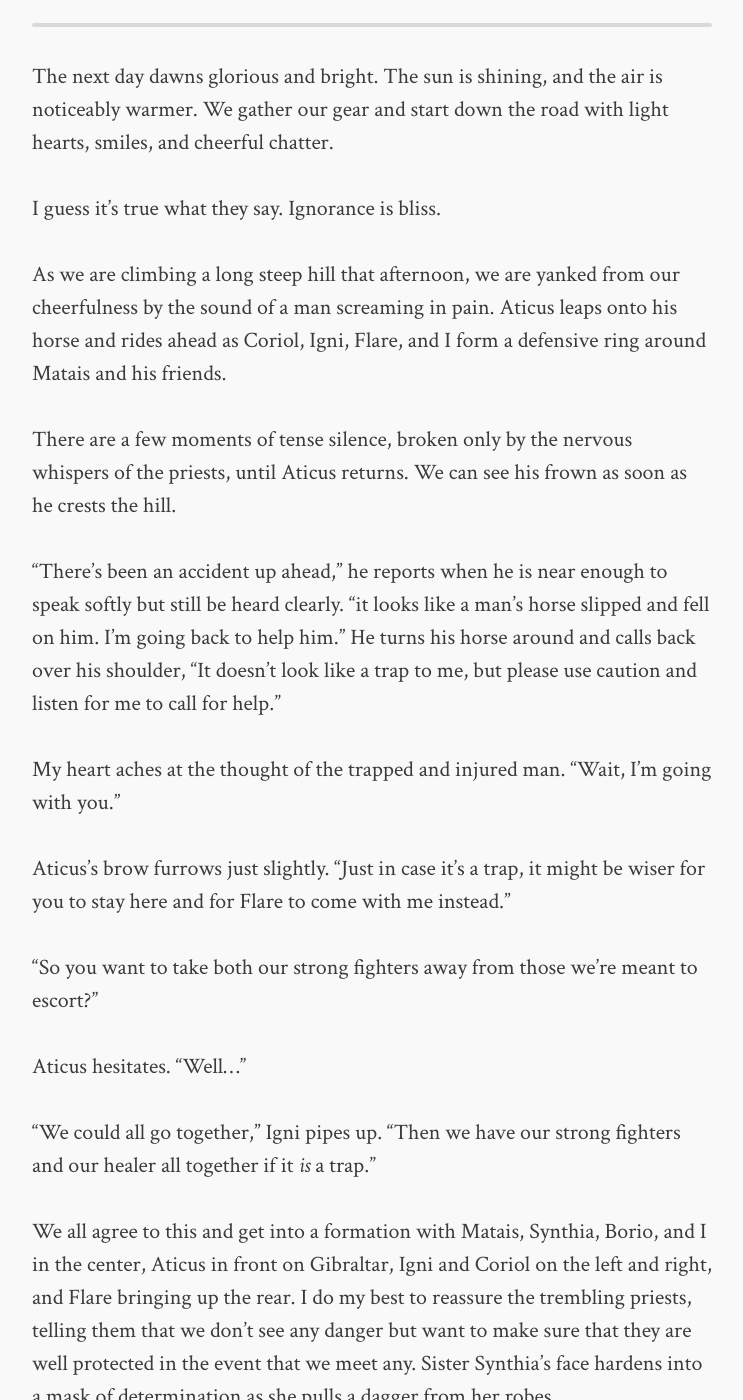
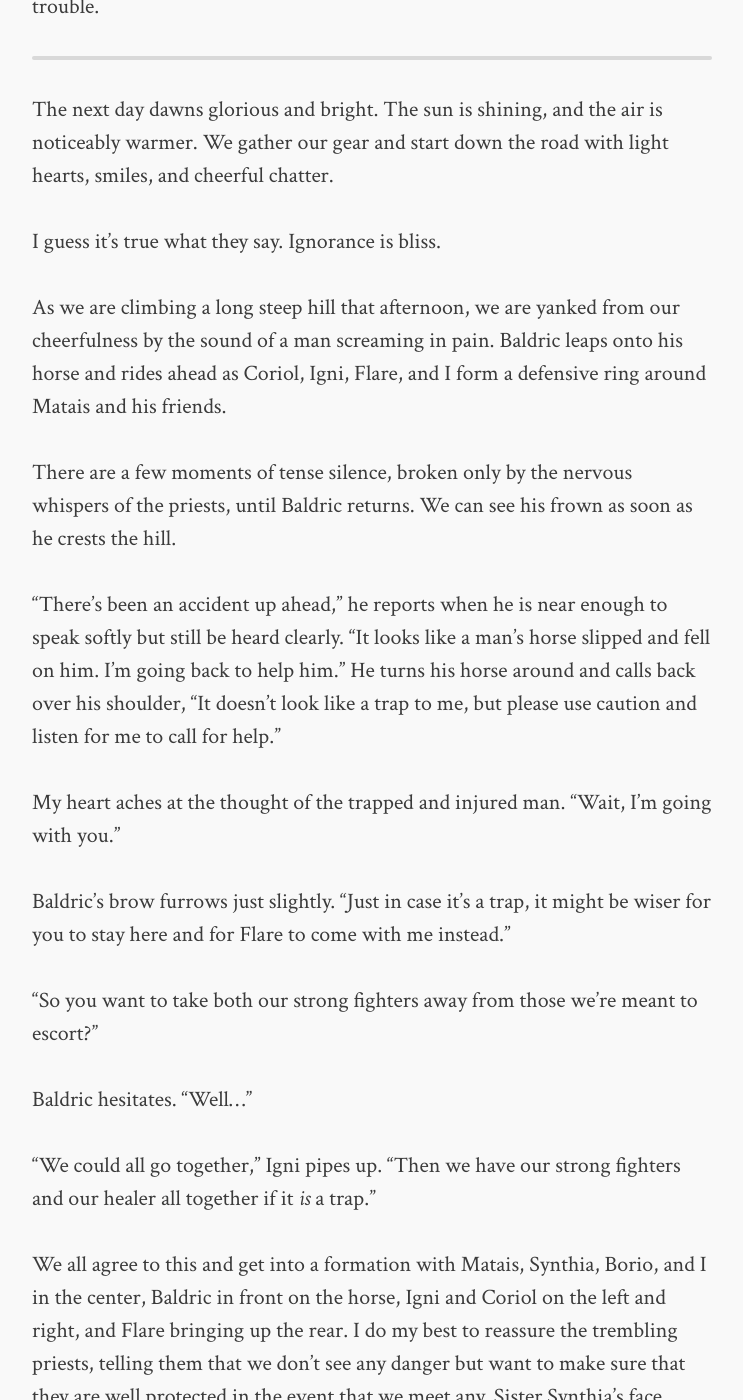
Before and after one commit to voidnologo/symbaroum, a Jekyll site: the page built from _posts/2024-01-10-touched-by-an-angel.md, in a window 1280 px wide and 1400 px high, scrolled down 3763 px. Shown: the whole window, without its empty margins (268-1011 px from the left). Built offline with Jekyll 4.4.1, drawn with Linux system fonts in a browser that asks for light colours; comment, search, counter and statistics services are not loaded; some of the changed text lies outside the part shown.

Commit message:
character assassination (not really)

```diff
--- a/_posts/2024-01-10-touched-by-an-angel.md
+++ b/_posts/2024-01-10-touched-by-an-angel.md
@@ -14,21 +14,22 @@ When we meet in the lobby of the inn, Igni's cheeks redden as he mutters, "I,
 uh, I have a breakfast date with Alessina, I'll meet you guys in a bit if
 that works?"
 
-"Tell Alessina we say hi!" Aticus calls, but I'm already pushing him out the
+"Tell Alessina we say hi!" Baldric calls, but I'm already pushing him out the
 door.
 
 ---
 
 "I'm just saying, this would all go a lot faster if you all got horses."
 
-I turn from the fur-lined cloaks I'm inspecting to raise my eyebrows at Aticus.
+I turn from the fur-lined cloaks I'm inspecting to raise my eyebrows at Baldric.
 "I don't want a horse. I happen to remember an incident with your horse and the
 wall of Vearra's Outpost. That was enough to make me swear off the creatures
 forever."
 
 "It all worked out just fine, we got him down!"
 
-Coriol doesn't offer his opinion, but I can hear him chuckling.
+Coriol doesn't offer his opinion, but I can feel pure frustration radiating from
+him a few paces behind me.
 
 At that moment, I hear a familiar clanking of armor and turn to see Flare and
 Igni making their way towards us through the meager crowds. Flare doesn't
@@ -76,11 +77,11 @@ vapor, the snow carried in on their feeting melting quickly from the heat
 eminating from Flare. When the travelers return to us, I note immediately the
 newness of their gear and the lack of any survival equipment.
 
-As we leave the inn, I can faintly hear Aticus and Igni bickering about horses,
+As we leave the inn, I can faintly hear Baldric and Igni bickering about horses,
 hypothermia, and who would be the best to eat if we got stuck in a blizzard.
 Luckily, Prior Matais and his companions are walking ahead of us, pestering
 Coriol - easily the one least inclined to speak with them - with questions
-about the route we'll be taking and all our adventures. I manage to hush Aticus
+about the route we'll be taking and all our adventures. I manage to hush Baldric
 and Igni before we get to the stalls to pick up a last few traveling supplies,
 earning myself a vaguely amused look from Flare.
 
@@ -116,16 +117,16 @@ hearts, smiles, and cheerful chatter.
 I guess it's true what they say. Ignorance is bliss.
 
 As we are climbing a long steep hill that afternoon, we are yanked from our
-cheerfulness by the sound of a man screaming in pain. Aticus leaps onto his
+cheerfulness by the sound of a man screaming in pain. Baldric leaps onto his
 horse and rides ahead as Coriol, Igni, Flare, and I form a defensive ring
 around Matais and his friends.
 
 There are a few moments of tense silence, broken only by the nervous whispers
-of the priests, until Aticus returns. We can see his frown as soon as he crests
+of the priests, until Baldric returns. We can see his frown as soon as he crests
 the hill.
 
 "There's been an accident up ahead," he reports when he is near enough to speak
-softly but still be heard clearly. "it looks like a man's horse slipped and fell
+softly but still be heard clearly. "It looks like a man's horse slipped and fell
 on him. I'm going back to help him." He turns his horse around and calls back
 over his shoulder, "It doesn't look like a trap to me, but please use caution
 and listen for me to call for help."
@@ -133,19 +134,19 @@ and listen for me to call for help."
 My heart aches at the thought of the trapped and injured man. "Wait, I'm going
 with you."
 
-Aticus's brow furrows just slightly. "Just in case it's a trap, it might be
+Baldric's brow furrows just slightly. "Just in case it's a trap, it might be
 wiser for you to stay here and for Flare to come with me instead."
 
 "So you want to take both our strong fighters away from those we're meant to
 escort?"
 
-Aticus hesitates. "Well..."
+Baldric hesitates. "Well..."
 
 "We could all go together," Igni pipes up. "Then we have our strong fighters and
 our healer all together if it _is_ a trap."
 
 We all agree to this and get into a formation with Matais, Synthia, Borio,
-and I in the center, Aticus in front on Gibraltar, Igni and Coriol on the left
+and I in the center, Baldric in front on the horse, Igni and Coriol on the left
 and right, and Flare bringing up the rear. I do my best to reassure the
 trembling priests, telling them that we don't see any danger but want to make sure
 that they are well protected in the event that we meet any. Sister Synthia's
@@ -154,17 +155,17 @@ face hardens into a mask of determination as she pulls a dagger from her robes.
 As soon as we crest the top of the hill, we see that The site of the accident is
 brutal. A blood trail smears jaggedly across the road, stretching from where the
 horse must have slipped and fallen to where its body now lay, trapping a still
-man underneath it. When we can all see the fallen man, Aticus dismounts and runs
+man underneath it. When we can all see the fallen man, Baldric dismounts and runs
 forward, trying to lift the horse off him. Even from a distance, I can see that
 the horse is partially frozen.
 
-I rush forward to offer my aid, arriving just as Aticus is rolling the man over.
+I rush forward to offer my aid, arriving just as Baldric is rolling the man over.
 Black tears run from the man's eyes and down his cheeks, black ooze has leaked
 from his mouth, and he is clearly not breathing. I kneel beside him to check his
 pulse and immediately realize three things. One: this man is _dead_. Two: this
 blood is _fresh_. Three: this man is _stiff_.
 
-I look up at Aticus. "How is this possible? This man is stiff as a board, but
+I look up at Baldric. "How is this possible? This man is stiff as a board, but
 we just heard his scream a minute ago, and this blood is fresh."
 
 We all look around, trying to determine the cause of this horrific scene. Coriol
@@ -182,7 +183,7 @@ poof starting at the crown of its head and cascading down its back and around
 its shoulders. As we watch the figure, each of the snow mounds unfurls into a
 tall figure until we are surrounded by eight of them.
 
-Aticus leaps off his horse and draws his sword as the figures begin to move in
+Baldric leaps off his horse and draws his sword as the figures begin to move in
 a circle, spiraling closer with every step and gaining speed the closer they
 get.
 
@@ -196,7 +197,7 @@ as we watch, cold emenating from him as he moves. Coriol twists to the side, and
 we can see the frost of his breath as the wraith flies past him. It skids to a
 quick stop on the other side of him and swings around to face him again.
 
-Aticus leaps towards Coriol and swings his sword at the wraith that attacked
+Baldric leaps towards Coriol and swings his sword at the wraith that attacked
 him. His sword smashes into it, and the wraith disintegrates with a sound like
 shattering ice, spraying dark blue blood and shedding splinters of ice. Igni
 starts the incantation for brimstone cascade, raising his hands and chanting
@@ -218,7 +219,7 @@ the legs, then the torsos of three of the wraiths. As one, all five remaining
 wraiths whip their heads to stare at Coriol, two raising ghostly hands to
 point in his direction.
 
-One of the wraiths turns his icy gaze towards Aticus, and a black mass that
+One of the wraiths turns his icy gaze towards Baldric, and a black mass that
 strongly resembled large gooey spider webs shoot stowards him, landing at his
 feet and shattering across the ice with no apparent effect. Another wraith
 turns towards Flare, and another gooey black web shoots towards him. Instead
@@ -236,7 +237,7 @@ A swirling miasma of snow, ice, and wind suddenly appears in our midst,
 spiraling up into the air to form an icy glyph above our heads. I shiver with
 the sudden cold and feel my muscles tightening, my blood slowing in my veins.
 
-Aticus storms forward, sword drawn, and slams into one of the wraiths not
+Baldric storms forward, sword drawn, and slams into one of the wraiths not
 entangled in Coriol's vines. It shatters on impact, leaving a splatter of dark
 blue blood where it stood.
 
@@ -254,7 +255,7 @@ from Prios. The entangling vines wither before our eyes, falling away from the
 wraiths, and Coriol pulls out his spear and stabs towards the wraiths, the point
 just missing the chest of the nearest one.
 
-Four black spider webs shoot from the group of wraiths, and Aticus, Coriol, and
+Four black spider webs shoot from the group of wraiths, and Baldric, Coriol, and
 I find ourselves wrapped in them, the energy tendrils anchoring us to the
 ground. I groan as another ice tornado spins up in the center of our group, the
 icy gliph zapping Igni and me with extreme cold.
@@ -264,7 +265,7 @@ the priests have lit a stick of incense, propping it upright in the snow. A
 golden trail of glittering light trails upwards from it, dancing and shimmering
 in the winter air, and I wonder distantly what spell they're attempting.
 
-Aticus, fighting through the freezing spider web that binds him, takes a step
+Baldric, fighting through the freezing spider web that binds him, takes a step
 towards Flare and swings his sword through the center of one of the wights,
 shattering it on impact. Igni raises his crossbow and fires, the bolt flying
 straight into a wight's eye, taking its whole head off with its momentum.
@@ -281,7 +282,7 @@ to choke it it out. Despite the black bands trying to contain it, the light
 starts to peel open. A golden arm reaches through, and a melodic voice calls,
 "Help me open the portal!"
 
-Aticus goes charging into the forest and shatters another wraith as another
+Baldric goes charging into the forest and shatters another wraith as another
 bolt from Igni's crossbow and Flare's shield go whizzing past the other. I
 struggle against the energy tendrils pinning me down as I whisper a prayer
 and touch my sun medallion. Light leaps from my medallion to each of my
@@ -292,7 +293,7 @@ to the portal, grabbing an edge of the light and pulling with all his strength.
 The portal stretches and strains, black goo tearing away from it, a glowing
 figure beginning to emerge from inside it.
 
-The last wraith hurls a black ball of energy towards Aticus, hitting him
+The last wraith hurls a black ball of energy towards Baldric, hitting him
 directly in the chest. The icy glyph above us releases another burst of
 swirling ice, and Coriol and I collapse, succumbing to the cold. As I fall, I
 hear a massive tearing sound, as if the fabric between the worlds has been
@@ -339,7 +340,7 @@ footsteps to the Realms beyond."
 
 ---
 
-I wake just in time to see the Angel bow to Aticus, Igni, and Flare one more
+I wake just in time to see the Angel bow to Baldric, Igni, and Flare one more
 time and disappear, taking the radiance with him. Coriol and I find our way to
 our feet, and I can barely contain my grief upon seeing the lifeless bodies of
 Prior Matais and Liturg Borio.
@@ -347,7 +348,7 @@ Prior Matais and Liturg Borio.
 Moving as quickly as we can, hoping to avoid any further experiences with the
 wights, we take the deceased courier's satchel and build a cairn of wood over
 his body on the side of the road. Prior Matais and Liturg Borio are lain gently
-over the back of Aticus's horse, the gentle beast offering no complaint.
+over the back of Baldric's horse, the gentle beast offering no complaint.
 
 We manage to reach the next roadside inn before nightfall, where we are
 bombarded with questions about the wraiths. We answer as well as we can through
```
Also changed, not shown: _posts/2024-01-03-rat-patootie.md (+20 -20 lines), _posts/2024-01-31-a-groan-of-unhappiness.md (+15 -15 lines), _posts/2024-02-07-tbd-2-7.md (+15 -15 lines), _posts/2024-02-14-tbd-2-14.md (+1 -1 lines), _posts/2025-11-05-agatharas-choice-11-05.md (+1 -1 lines).
